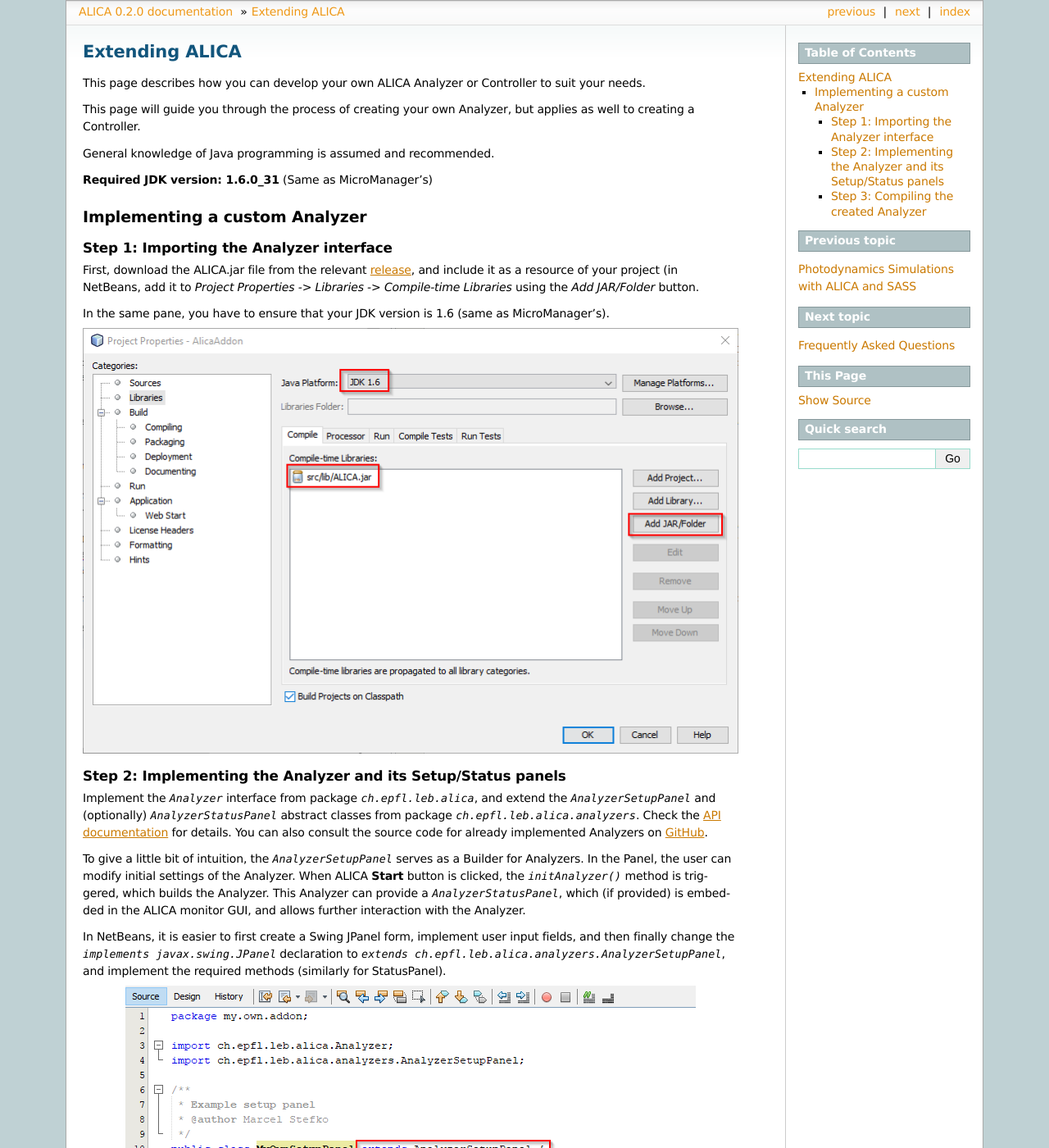
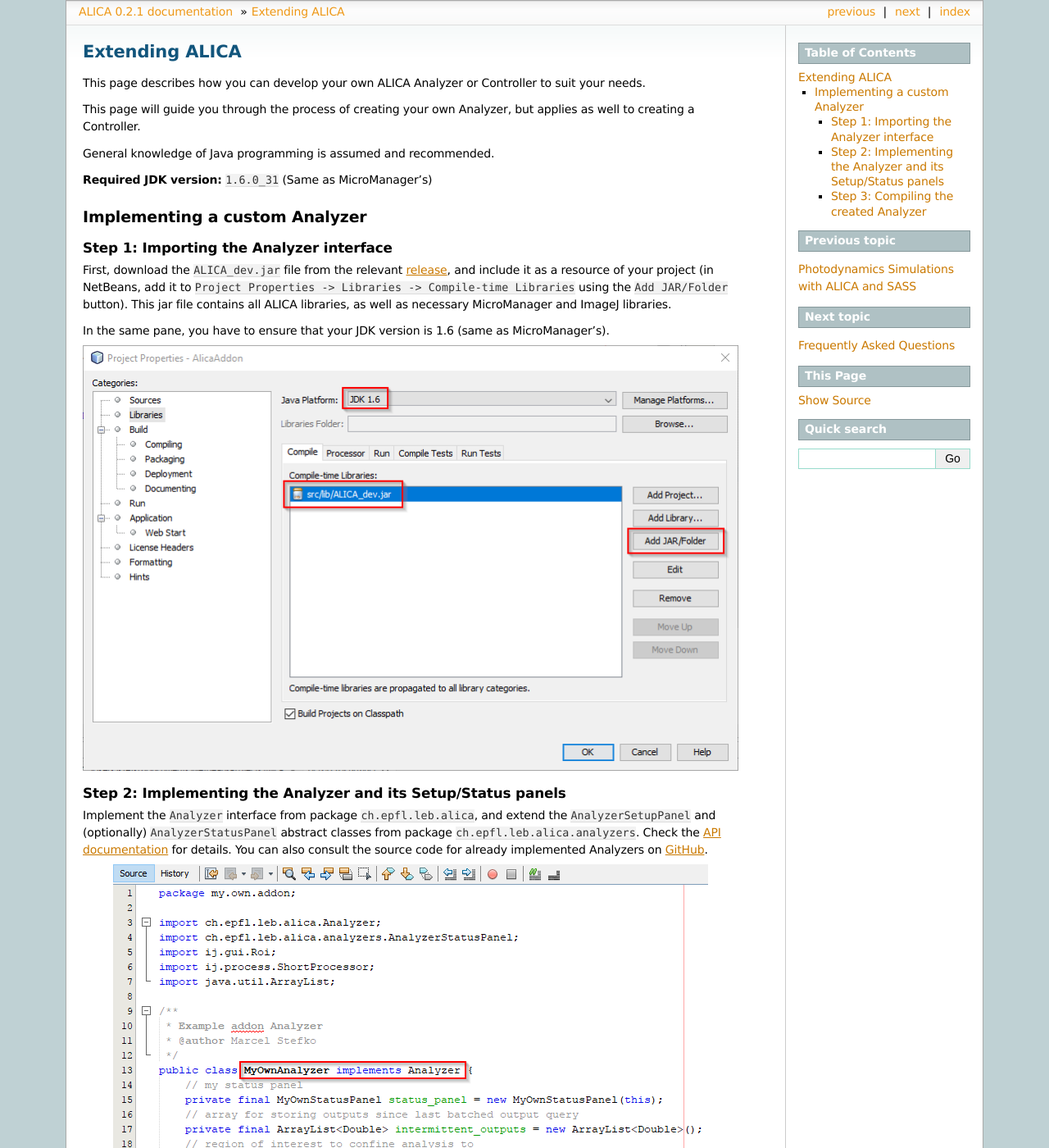
Before and after one commit to LEB-EPFL/ALICA, a Sphinx documentation site: the page built from docs/source/extending.rst, in a window 1280 px wide and 1400 px high. Shown: the whole window at 82% size. Built offline with Sphinx 7.4.7, drawn with Linux system fonts in a browser that asks for light colours; pages that are not in the unit, such as notebooks, are missing from menus; some of the changed text lies outside the part shown.

Commit message:
Improved extending guide

```diff
--- a/docs/source/conf.py
+++ b/docs/source/conf.py
@@ -60,9 +60,9 @@
 # built documents.
 #
 # The short X.Y version.
-version = '0.2.0'
+version = '0.2.1'
 # The full version, including alpha/beta/rc tags.
-release = '0.2.0'
+release = '0.2.1'
 
 # The language for content autogenerated by Sphinx. Refer to documentation
 # for a list of supported languages.
--- a/docs/source/extending.rst
+++ b/docs/source/extending.rst
@@ -10,7 +10,7 @@
 
 General knowledge of Java programming is assumed and recommended.
 
-**Required JDK version: 1.6.0_31** (Same as MicroManager's)
+**Required JDK version:** ``1.6.0_31`` (Same as MicroManager's)
 
 Implementing a custom Analyzer
 ++++++++++++++++++++++++++++++
@@ -18,11 +18,12 @@
 Step 1: Importing the Analyzer interface
 ----------------------------------------
 
-First, download the ALICA.jar file from the relevant
+First, download the ``ALICA_dev.jar`` file from the relevant
 `release <https://github.com/MStefko/ALICA/releases>`_,
 and include it as a resource of your project (in NetBeans,
-add it to *Project Properties -> Libraries -> Compile-time Libraries*
-using the *Add JAR/Folder* button.
+add it to ``Project Properties -> Libraries -> Compile-time Libraries``
+using the ``Add JAR/Folder`` button). This jar file contains all ALICA libraries,
+as well as necessary MicroManager and ImageJ libraries.
 
 In the same pane, you have to ensure that your JDK version is 1.6
 (same as MicroManager's).
@@ -34,24 +35,28 @@
 Step 2: Implementing the Analyzer and its Setup/Status panels
 -------------------------------------------------------------
 
-Implement the `Analyzer` interface from package `ch.epfl.leb.alica`, and
-extend the `AnalyzerSetupPanel` and (optionally) `AnalyzerStatusPanel`
-abstract classes from package `ch.epfl.leb.alica.analyzers`. Check the
+Implement the ``Analyzer`` interface from package ``ch.epfl.leb.alica``, and
+extend the ``AnalyzerSetupPanel`` and (optionally) ``AnalyzerStatusPanel``
+abstract classes from package ``ch.epfl.leb.alica.analyzers``. Check the
 `API documentation <_javasphinx/packages.html>`_ for details. You can
 also consult the source code for already implemented Analyzers
 on `GitHub <https://github.com/MStefko/ALICA/tree/master/src/ch/epfl/leb/alica/analyzers>`_.
 
-To give a little bit of intuition, the `AnalyzerSetupPanel`
+.. image:: _images/netbeans_analyzer_creation.png
+   :alt: Implementing the Analyzer interface.
+   :align: center
+
+To give a little bit of intuition, the ``AnalyzerSetupPanel``
 serves as a Builder for Analyzers. In the Panel, the user can modify
-initial settings of the Analyzer. When ALICA **Start** button is clicked,
-the `initAnalyzer()` method is triggered, which builds the Analyzer. This
-Analyzer can provide a `AnalyzerStatusPanel`, which (if provided) is embedded
+initial settings of the Analyzer. When ALICA ``Start`` button is clicked,
+the ``initAnalyzer()`` method is triggered, which builds the Analyzer. This
+Analyzer can provide a ``AnalyzerStatusPanel``, which (if provided) is embedded
 in the ALICA monitor GUI, and allows further interaction with the Analyzer.
 
 In NetBeans, it is easier to first create a Swing JPanel form,
 implement user input fields, and then finally change the
-`implements javax.swing.JPanel` declaration to
-`extends ch.epfl.leb.alica.analyzers.AnalyzerSetupPanel`,
+``implements javax.swing.JPanel`` declaration to
+``extends ch.epfl.leb.alica.analyzers.AnalyzerSetupPanel``,
 and implement the required methods (similarly for StatusPanel).
 
 .. image:: _images/netbeans_setup_panel_creation.png
@@ -62,8 +67,8 @@
 --------------------------------------
 
 Once all required functionality is implemented, compile the project into a
-.jar file. Remember, that the jar filename **must** start with `ALICA_`,
-e.g. `ALICA_MyOwnAnalyzer.jar`. Place this jar file into the `mmplugins/`
+.jar file. Remember, that the jar filename **must** start with ``ALICA_``,
+e.g. ``ALICA_MyOwnAnalyzer.jar``. Place this jar file into the ``mmplugins/``
 folder of MicroManager.
 
 .. image:: _images/placing_jar_in_mmplugins.png
```
Also changed, not shown: docs/source/_images/alica_new_analyzer.png, docs/source/_images/netbeans_analyzer_creation.png (added), docs/source/_images/netbeans_project_properties.png, docs/source/_images/placing_jar_in_mmplugins.png.
